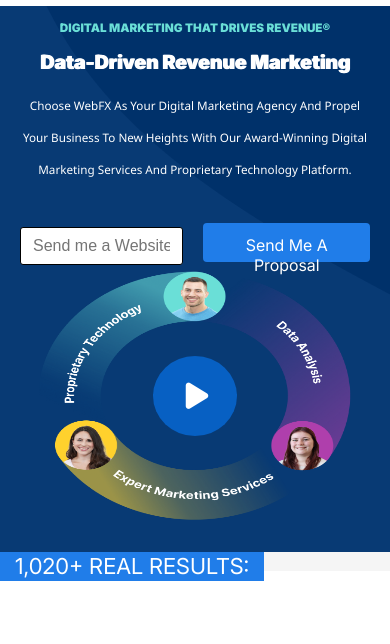
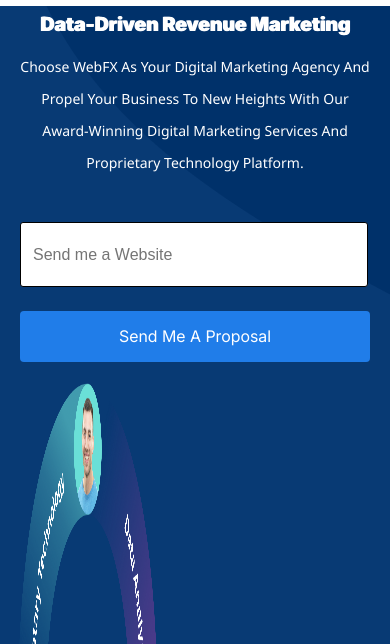
Before and after one commit to saifullahsheikh/webfx-clone, a plain HTML site: page index.html in a window 390 px wide. Shown: the part 115-759 px from the top of the page. Drawn offline with Linux system fonts and the light colour scheme; a web font is replaced by a local one.

Commit message:
Update responsive.css

```diff
--- a/responsive.css
+++ b/responsive.css
@@ -124,7 +124,7 @@
 
     @media(max-width:800px){
         .head{
-          height:140vw;
+          height:180vw;
           display: block;
         }
         }
@@ -136,6 +136,7 @@
             width: 100%;
             margin-left: 0%;
             height: 60vw;
+            padding: 30px 0px;
         }
         }
 
@@ -173,7 +174,7 @@
     @media(max-width: 800px){
         .subtext{
            display: flex;
-           font-size: 3vw;
+           font-size: 14px;
            text-align: center;
            /* border: solid 3px yellow; */
            margin-left: 5vw;
@@ -185,14 +186,14 @@
         @media(max-width: 800px){
 
             .btn2-main-head{
-
+               flex-direction: column;
                 padding: 20px 20px;
             }
             .inp-2{
-                width: 100%;
+                width: 92%;
                 margin-left: 0;
                 margin-top: 2vw;
-                height: 8vw;
+/*                 height: 8vw; */
                 font-size: 16px;
                 border: solid 1px black;
             }
@@ -203,7 +204,7 @@
             margin-left: 0%;
 
             width:100%;
-            height: 10vw;
+            height: 13vw;
             margin-top: 1vw;
         }
         .btn-2 p{
@@ -216,12 +217,13 @@
         }
 
     @media(max-width: 800px){
-        .box2-head{
+        {
          /* border: solid 2px black; */
          width: 100%;
          display: flex;
-         height: 80vw;
+         height: 100vw;
          justify-content: center;
+            margin:30px 0px;
         }
         .main-img{
             width: 90%;
```
